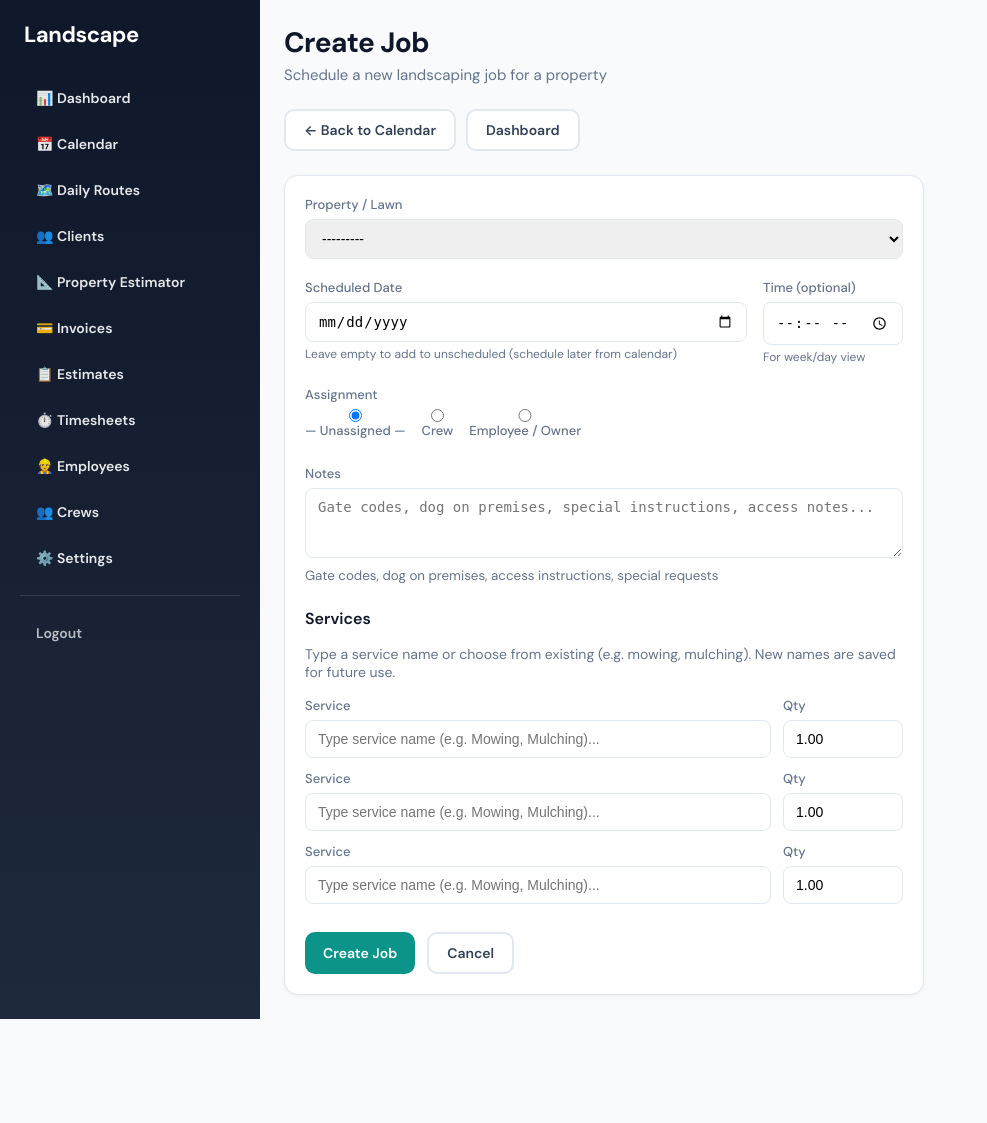
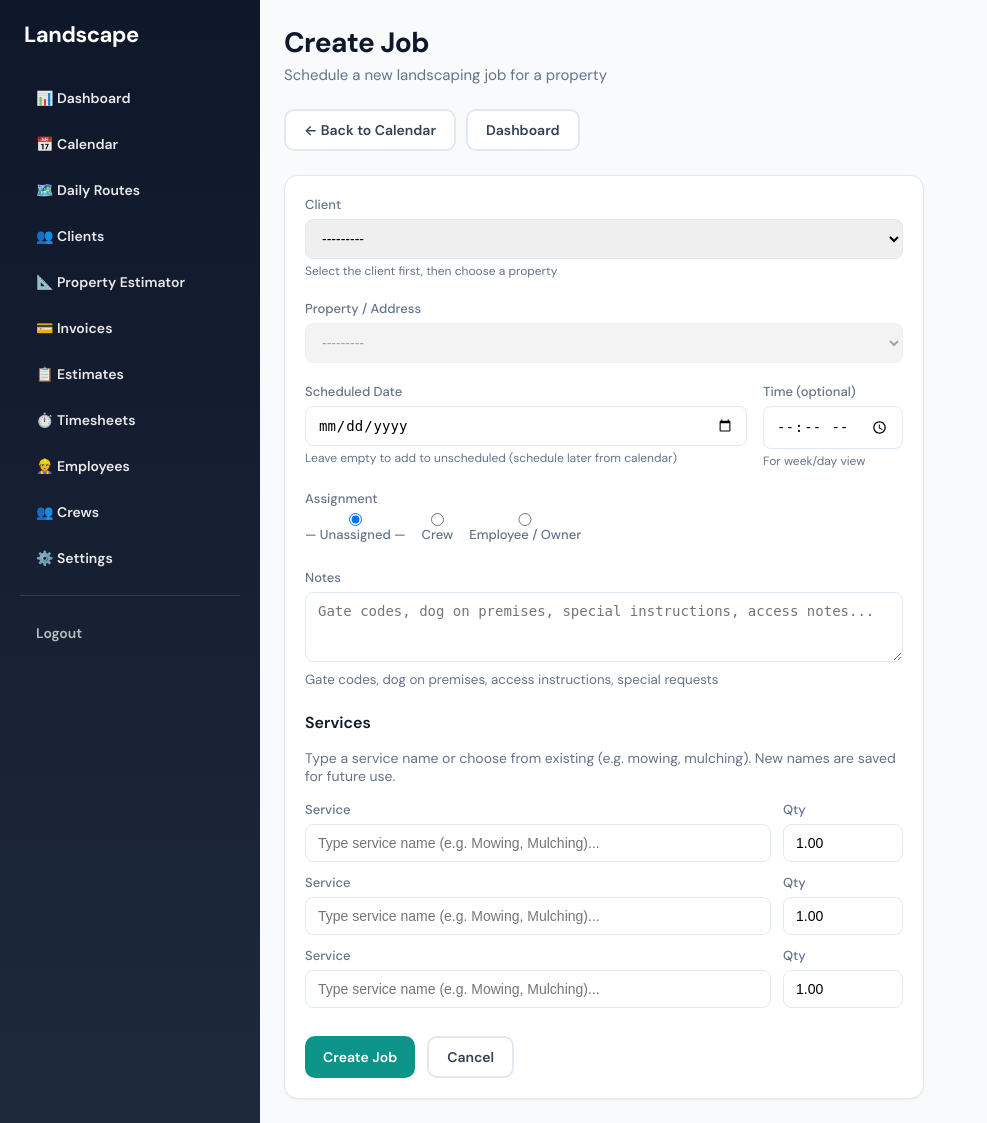
Before and after one commit to AdenCap/landscape-saas, a Django app: page /jobs/create/ in a window 1280 px wide. Shown: the whole page, without its empty margins (0-987 px from the left). Before the commit the page ends 1019 px from the top, so only its background shows below. Run offline with Django 5.2, Linux system fonts and the light colour scheme; a user stored in the database is signed in; data comes from the database, SQL or seed files in the repository; data that the repository does not hold is empty.

Commit message:
Job create: select from client list first, then property
- Add customer (client) field before property; owner selects client then property
- Cascading dropdown: property options filtered by selected client
- Auto-select property when client has only one

Co-authored-by: Cursor <cursoragent@cursor.com>

```diff
--- a/jobs/forms.py
+++ b/jobs/forms.py
@@ -1,7 +1,7 @@
 from django import forms
 from decimal import Decimal
 from pricing.models import ServiceTemplate
-from customers.models import Property
+from customers.models import Customer, Property
 from accounts.models import User
 from .models import Crew
 
@@ -19,10 +19,15 @@ class AddJobServiceItemForm(forms.Form):
 
 class CreateJobForm(forms.Form):
     """Landscaping job creation form with service selection."""
+    customer = forms.ModelChoiceField(
+        queryset=Customer.objects.none(),
+        label="Client",
+        help_text="Select the client for this job",
+    )
     property = forms.ModelChoiceField(
         queryset=Property.objects.none(),
-        label="Property / Lawn",
-        help_text="Select the customer property for this job",
+        label="Property / Address",
+        help_text="Select the property (after choosing a client)",
     )
     scheduled_date = forms.DateField(
         required=False,
@@ -60,13 +65,24 @@ class CreateJobForm(forms.Form):
         business = kwargs.pop("business", None)
         super().__init__(*args, **kwargs)
         if business:
-            self.fields["property"].queryset = Property.objects.filter(
-                customer__business=business
-            ).select_related("customer").order_by("address")
+            self.fields["customer"].queryset = Customer.objects.filter(
+                business=business
+            ).order_by("name")
+            # Property queryset set in clean; initial empty for client-first flow
+            self.fields["property"].queryset = Property.objects.none()
             self.fields["assigned_crew"].queryset = Crew.objects.filter(business=business).order_by("name")
             self.fields["assigned_to"].queryset = User.objects.filter(
                 business=business, role__in=["crew", "owner"]
             ).order_by("first_name", "username")
+
+        # On POST: restrict property to selected customer's properties
+        if args and hasattr(args[0], "get"):
+            customer_id = args[0].get("customer")
+            if customer_id and business:
+                self.fields["property"].queryset = Property.objects.filter(
+                    customer_id=customer_id, customer__business=business
+                ).order_by("address")
+
 
     def clean_scheduled_date(self):
         from django.utils import timezone
@@ -74,6 +90,13 @@ class CreateJobForm(forms.Form):
         if date and date < timezone.localdate():
             raise forms.ValidationError("Scheduled date cannot be in the past.")
         return date
+
+    def clean_property(self):
+        customer = self.cleaned_data.get("customer")
+        property_obj = self.cleaned_data.get("property")
+        if customer and property_obj and property_obj.customer_id != customer.id:
+            raise forms.ValidationError("Property must belong to the selected client.")
+        return property_obj
 
 
 class JobServiceInlineForm(forms.Form):
--- a/jobs/views.py
+++ b/jobs/views.py
@@ -583,13 +583,24 @@ def create_job(request):
         formset = ServiceFormSet()
 
     from pricing.models import ServiceTemplate
+    from customers.models import Customer
     service_templates = []
+    customers_with_properties = []
     if business:
         service_templates = list(ServiceTemplate.objects.filter(business=business, active=True).order_by("name").values("name"))
+        customers_with_properties = [
+            {
+                "id": c.id,
+                "name": c.name,
+                "properties": [{"id": p.id, "address": p.address} for p in c.properties.all().order_by("address")],
+            }
+            for c in Customer.objects.filter(business=business).prefetch_related("properties").order_by("name")
+        ]
     return render(request, "jobs/job_create.html", {
         "form": form,
         "formset": formset,
         "service_templates": service_templates,
+        "customers_with_properties": customers_with_properties,
     })
 
 
--- a/templates/jobs/job_create.html
+++ b/templates/jobs/job_create.html
@@ -16,7 +16,13 @@
     {% csrf_token %}
 
     <div class="form-group" style="margin-bottom: 20px;">
-      <label for="id_property">Property / Lawn</label>
+      <label for="id_customer">Client</label>
+      {{ form.customer }}
+      <small style="color: var(--text-muted); font-size: 12px;">Select the client first, then choose a property</small>
+      {% if form.customer.errors %}<span class="error">{{ form.customer.errors.0 }}</span>{% endif %}
+    </div>
+    <div class="form-group" style="margin-bottom: 20px;">
+      <label for="id_property">Property / Address</label>
       {{ form.property }}
       {% if form.property.errors %}<span class="error">{{ form.property.errors.0 }}</span>{% endif %}
     </div>
@@ -99,8 +105,11 @@
   .assignee-type-radio { list-style: none; padding: 0; margin: 0; display: flex; gap: 16px; flex-wrap: wrap; }
   .assignee-type-radio li { display: flex; align-items: center; gap: 6px; }
 </style>
+{{ customers_with_properties|json_script:"customers-data" }}
 <script>
 (function() {
+  var customersWithProperties = JSON.parse(document.getElementById('customers-data').textContent);
+
   function updateAssigneeVisibility() {
     var val = document.querySelector('input[name="assignee_type"]:checked');
     val = val ? val.value : '';
@@ -109,10 +118,33 @@
     if (crewEl) crewEl.style.display = val === 'crew' ? 'block' : 'none';
     if (empEl) empEl.style.display = val === 'employee' ? 'block' : 'none';
   }
+
+  function updatePropertyDropdown() {
+    var customerId = document.getElementById('id_customer').value;
+    var propSel = document.getElementById('id_property');
+    var currentVal = propSel.value;
+    propSel.innerHTML = '<option value="">---------</option>';
+    propSel.disabled = !customerId;
+    if (customerId) {
+      var cust = customersWithProperties.find(function(c) { return String(c.id) === String(customerId); });
+      if (cust && cust.properties && cust.properties.length) {
+        cust.properties.forEach(function(p) {
+          var opt = document.createElement('option');
+          opt.value = p.id;
+          opt.textContent = p.address;
+          propSel.appendChild(opt);
+        });
+        propSel.value = currentVal || (cust.properties.length === 1 ? cust.properties[0].id : '');
+      }
+    }
+  }
+
   document.querySelectorAll('input[name="assignee_type"]').forEach(function(r) {
     r.addEventListener('change', updateAssigneeVisibility);
   });
+  document.getElementById('id_customer').addEventListener('change', updatePropertyDropdown);
   updateAssigneeVisibility();
+  updatePropertyDropdown();
 })();
 </script>
 {% endblock %}
```
